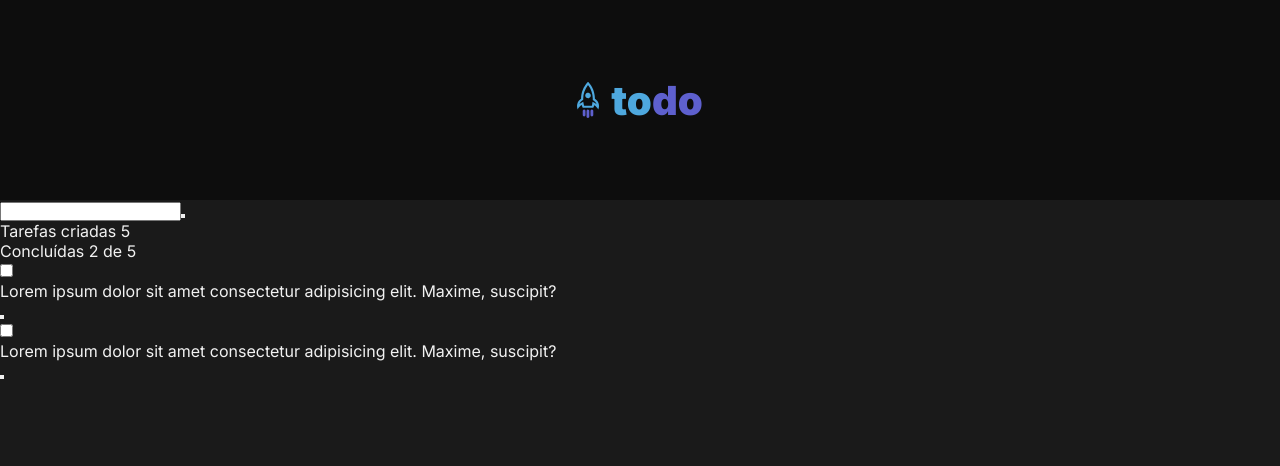
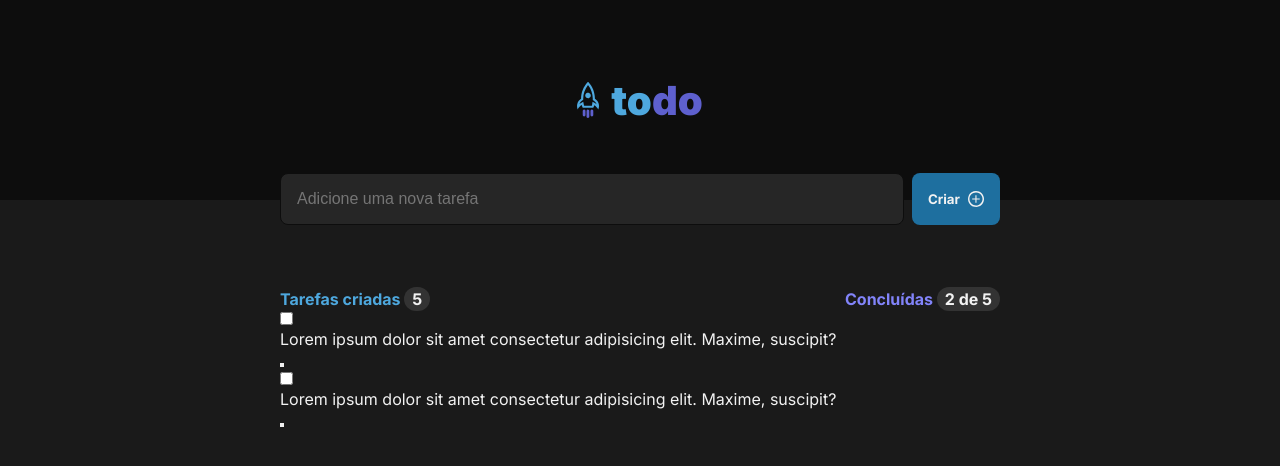
Before and after one commit to mrgalopes/ignite-todo, a React (Vite) app: page / in a window 1280 px wide. Shown: the top 466 px of the page. Built offline with nearby package versions, Linux system fonts and the light colour scheme; the HTML template or start-up script is replaced by a standard one.

Commit message:
Skeleton for new task input and header

```diff
--- a/src/App.module.css
+++ b/src/App.module.css
@@ -24,3 +24,66 @@
 .header h1 span:nth-child(2) {
     color: var(--purple-dark);
 }
+
+.content {
+    margin: 0 auto;
+    max-width: 720px;
+}
+
+.newTodoForm {
+    display: flex;
+    gap: 0.5rem;
+    margin-top: -1.6875rem;
+}
+
+.newTodoForm input {
+    width: 100%;
+    padding: 1rem;
+    background-color: var(--gray-500);
+    border: 1px solid var(--gray-700);
+    border-radius: 8px;
+    color: var(--gray-300);
+    font-size: 1rem;
+}
+
+.newTodoForm button {
+    display: flex;
+    align-items: center;
+    justify-content: center;
+    gap: 0.5rem;
+
+    padding: 1rem;
+    border-radius: 8px;
+    white-space: nowrap;
+
+    background-color: var(--blue-dark);
+    color: var(--gray-100);
+    font-weight: 700;
+    line-height: 1.4;
+    border: none;
+    cursor: pointer;
+}
+
+.todosHeader {
+    margin-top: 4rem;
+    display: flex;
+    align-items: center;
+    justify-content: space-between;
+}
+
+.numCreated {
+    color: var(--blue);
+    font-weight: 700;
+}
+
+.numDone {
+    color: var(--purple);
+    font-weight: 700;
+}
+
+.todosHeader>div>span {
+    color: var(--gray-100);
+    background-color: var(--gray-400);
+    border-radius: 999px;
+    padding: 0.125rem 0.5rem;
+}
--- a/src/App.tsx
+++ b/src/App.tsx
@@ -3,6 +3,7 @@ import "./global.css"
 import styles from "./App.module.css"
 
 import rocketSvg from "./assets/rocket.svg"
+import plusSvg from "./assets/plus.svg"
 
 function App() {
   return (
@@ -12,16 +13,18 @@ function App() {
         <h1><span>to</span><span>do</span></h1>
       </header>
 
-      <form>
-        <input />
-        <button type="submit" />
+      <div className={styles.content}>
+
+        <form className={styles.newTodoForm}>
+          <input placeholder="Adicione uma nova tarefa" />
+          <button type="submit"><span>Criar</span><img src={plusSvg} /></button>
         </form>
 
-      <section>
-        <div>
+        <section className={styles.todosHeader}>
+          <div className={styles.numCreated}>
             Tarefas criadas <span>5</span>
           </div>
-        <div>
+          <div className={styles.numDone}>
             Concluídas <span>2 de 5</span>
           </div>
         </section>
@@ -38,6 +41,7 @@ function App() {
             <button />
           </div>
         </main>
+      </div>
     </>
   )
 }
--- a/src/global.css
+++ b/src/global.css
@@ -22,7 +22,11 @@
 }
 
 body {
-    font-family: 'Inter', sans-serif;
     background-color: var(--gray-600);
     color: var(--gray-100);
 }
+
+body,
+button {
+    font-family: 'Inter', sans-serif;
+}
```
Also changed, not shown: src/assets/plus.svg (added), 1 other file (tests, documents, lock files or other folders). Lines whose indentation alone changed are shown as unchanged.
